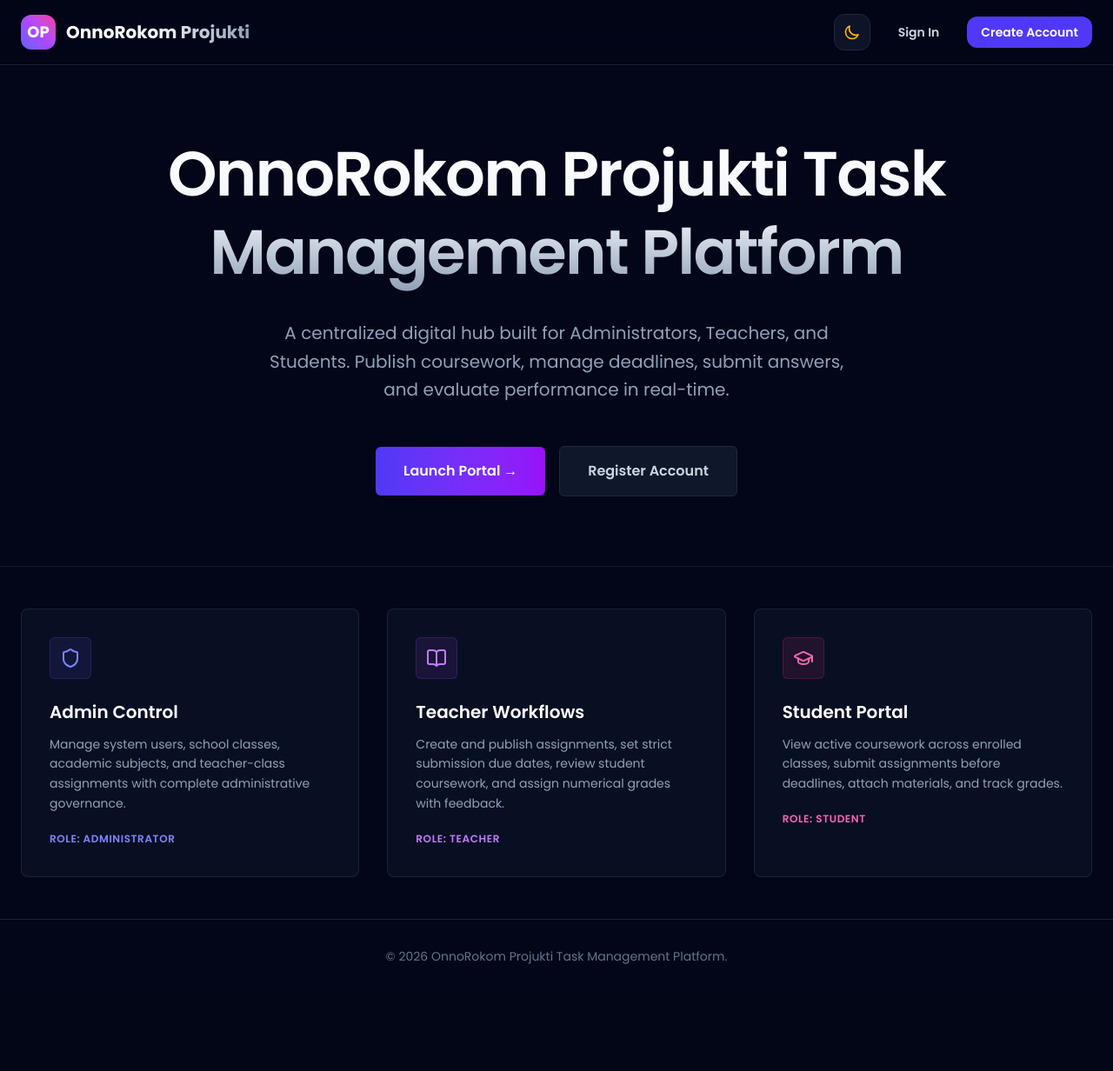
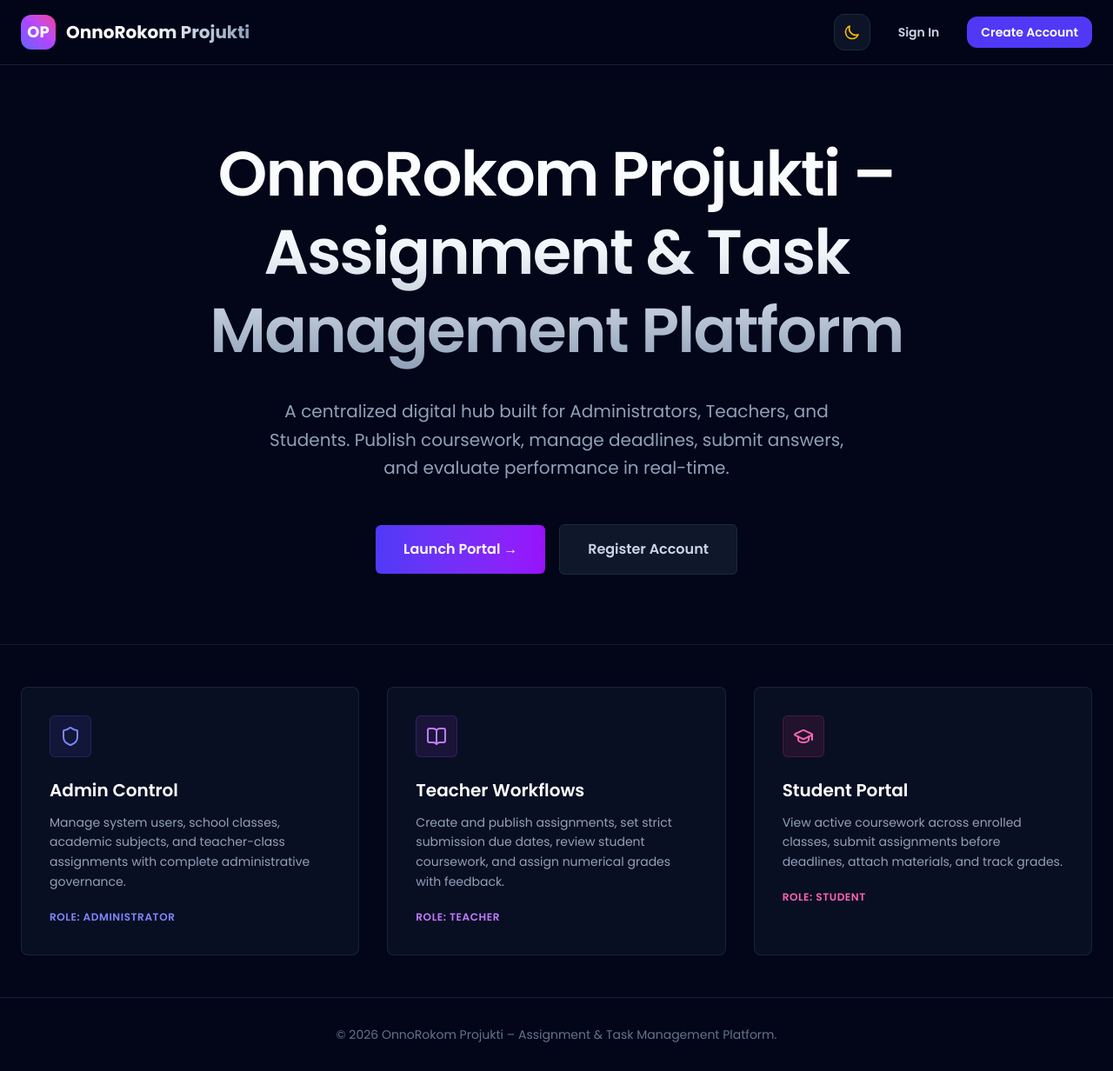
Before and after one commit to Ekaanta/Student_Management-System, a Next.js app in the folder frontend/: page / in a window 1280 px wide. Shown: the whole page at 87% size. Before the commit the page ends 1142 px from the top, so only its background shows below. Built offline with nearby package versions, Linux system fonts and the light colour scheme; no server answers.

Commit message:
refactor: update title to OnnoRokom Projukti – Assignment & Task Management Platform

```diff
--- a/frontend/src/app/layout.tsx
+++ b/frontend/src/app/layout.tsx
@@ -12,8 +12,8 @@ const poppins = Poppins({
 });
 
 export const metadata: Metadata = {
-  title: "OnnoRokom Projukti Task Management Platform",
-  description: "OnnoRokom Projukti Task Management Platform",
+  title: "OnnoRokom Projukti – Assignment & Task Management Platform",
+  description: "OnnoRokom Projukti – Assignment & Task Management Platform",
 };
 
 export default function RootLayout({
--- a/frontend/src/app/page.tsx
+++ b/frontend/src/app/page.tsx
@@ -40,7 +40,7 @@ export default function HomePage() {
       {/* Hero Section */}
       <section className="max-w-7xl mx-auto px-6 py-20 text-center flex-1 flex flex-col items-center justify-center">
         <h1 className="text-4xl sm:text-6xl lg:text-7xl font-semibold tracking-tight bg-clip-text text-transparent bg-gradient-to-b from-slate-900 via-slate-800 to-slate-600 dark:from-white dark:via-slate-100 dark:to-slate-400 max-w-5xl leading-tight mb-8">
-          OnnoRokom Projukti Task Management Platform
+          OnnoRokom Projukti – Assignment & Task Management Platform
         </h1>
 
         <p className="text-lg sm:text-xl text-slate-600 dark:text-slate-400 max-w-2xl leading-relaxed mb-12 font-normal">
@@ -107,7 +107,7 @@ export default function HomePage() {
       {/* Footer */}
       <footer className="border-t border-slate-200 dark:border-slate-800/80 py-8 px-6 text-center text-slate-500 dark:text-slate-500 text-sm transition-colors duration-300">
         <div className="max-w-7xl mx-auto flex items-center justify-center">
-          <p>© 2026 OnnoRokom Projukti Task Management Platform.</p>
+          <p>© 2026 OnnoRokom Projukti – Assignment & Task Management Platform.</p>
         </div>
       </footer>
     </main>
```
